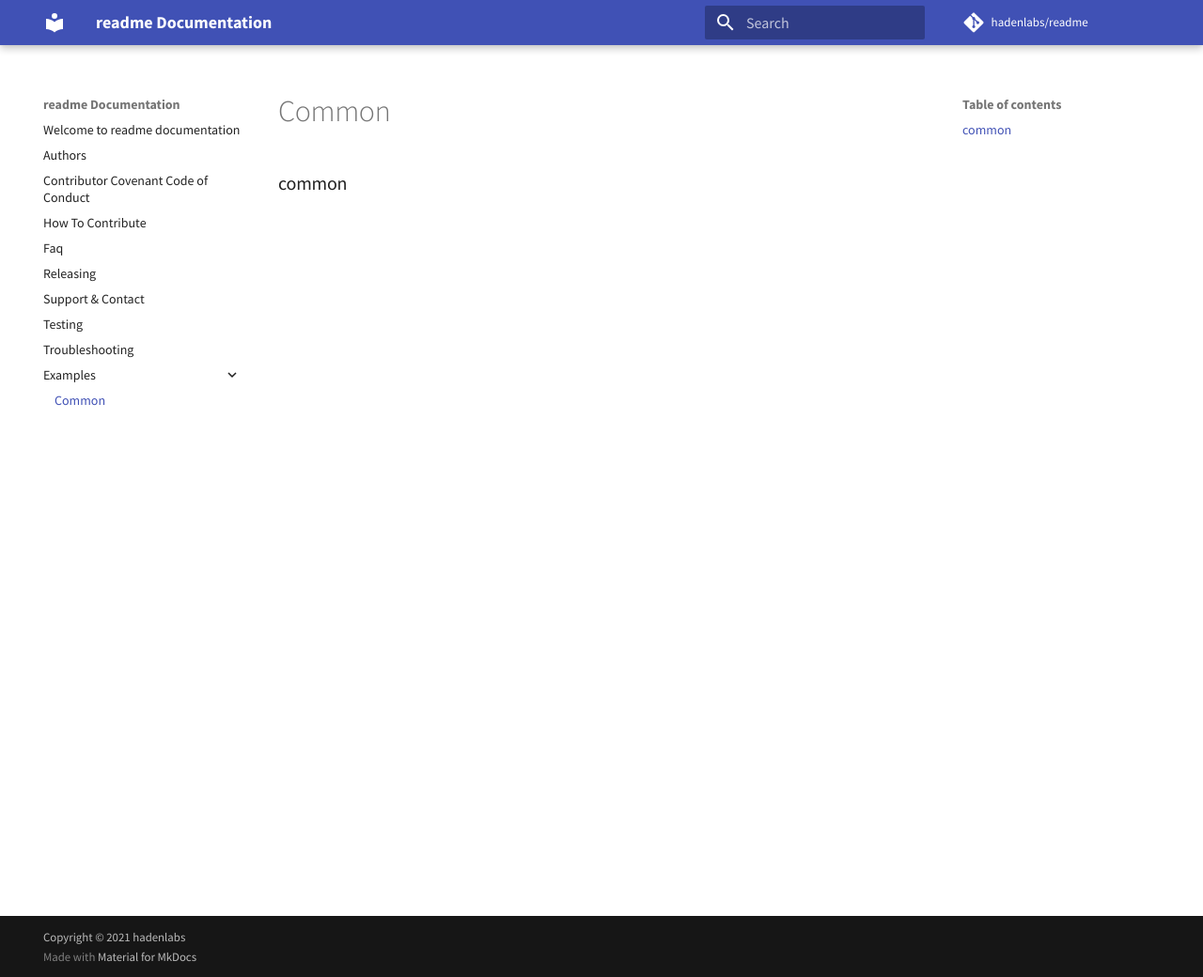
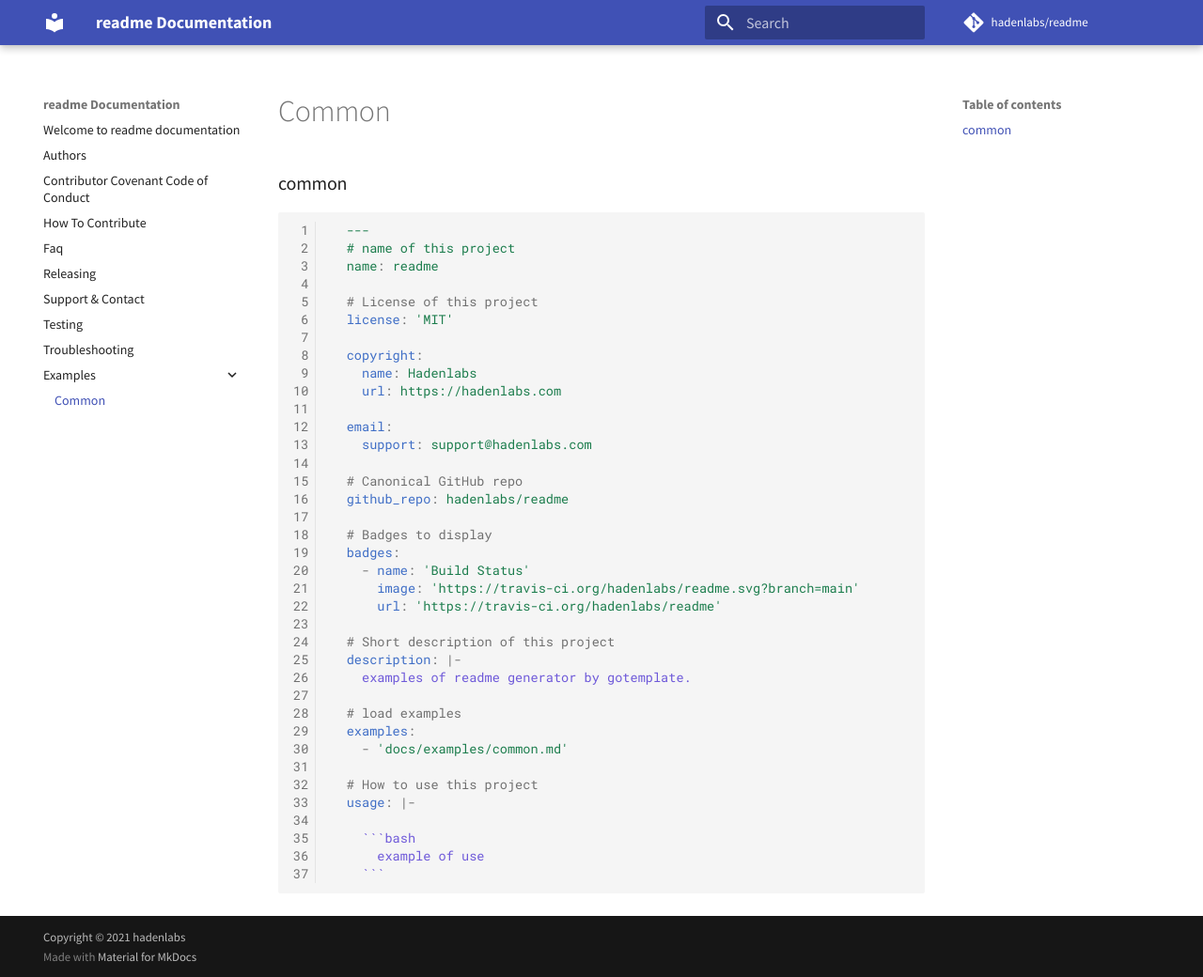
Before and after one commit to hadenlabs/readme, an MkDocs documentation site: the page built from docs/examples/common.md, in a window 1280 px wide and 1040 px high. Shown: the whole window at 94% size. Built offline with MkDocs 1.6.1 and Material for MkDocs 9.7.7, drawn with Linux system fonts in a browser that asks for light colours; comment, search, counter and statistics services are not loaded.

Commit message:
sample: implement sample common (#3)

`````diff
--- a/docs/examples/common.md
+++ b/docs/examples/common.md
@@ -1 +1,43 @@
 ### common
+
+````yaml
+
+  ---
+  # name of this project
+  name: readme
+
+  # License of this project
+  license: 'MIT'
+
+  copyright:
+    name: Hadenlabs
+    url: https://hadenlabs.com
+
+  email:
+    support: support@hadenlabs.com
+
+  # Canonical GitHub repo
+  github_repo: hadenlabs/readme
+
+  # Badges to display
+  badges:
+    - name: 'Build Status'
+      image: 'https://travis-ci.org/hadenlabs/readme.svg?branch=main'
+      url: 'https://travis-ci.org/hadenlabs/readme'
+
+  # Short description of this project
+  description: |-
+    examples of readme generator by gotemplate.
+
+  # load examples
+  examples:
+    - 'docs/examples/common.md'
+
+  # How to use this project
+  usage: |-
+
+    ```bash
+      example of use
+    ```
+
+````
`````
